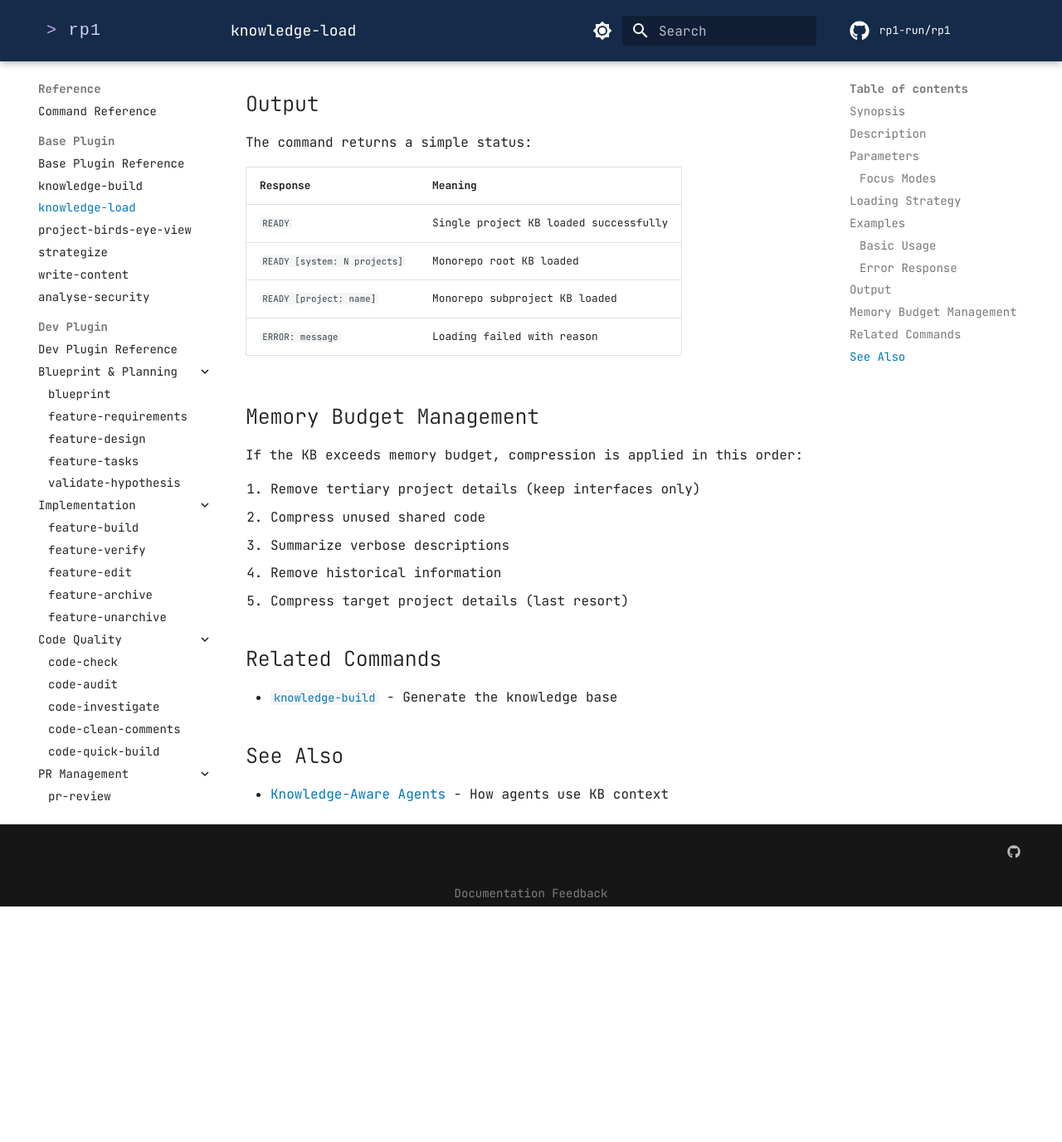
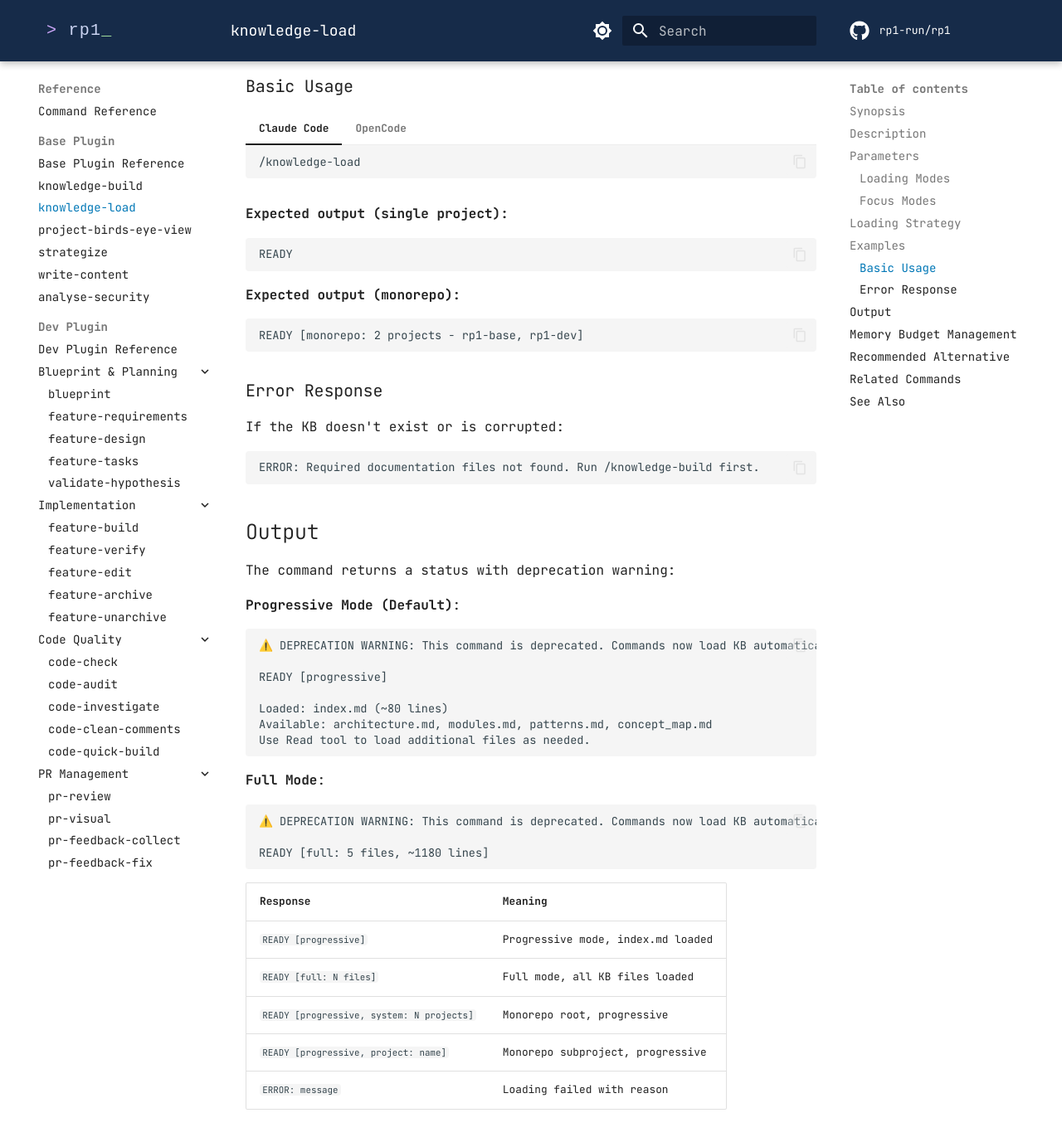
Before and after one commit to rp1-run/rp1, an MkDocs documentation site: the page built from docs/reference/base/knowledge-load.md, in a window 1280 px wide and 1400 px high, scrolled down 2185 px. Shown: the top 1377 px of the window at 83% size. Built offline with MkDocs 1.6.1 and Material for MkDocs 9.7.7, drawn with Linux system fonts in a browser that asks for light colours; comment, search, counter and statistics services are not loaded; before the commit the page ends 3278 px from its top, so only the background shows below that; some of the changed text lies outside the part shown.

Commit message:
feat: update docs with kb aware agentic flows

````diff
--- a/docs/reference/base/knowledge-load.md
+++ b/docs/reference/base/knowledge-load.md
@@ -1,4 +1,9 @@
 # knowledge-load
+
+!!! warning "Deprecated"
+    This command is **deprecated**. All rp1 commands are now self-contained and load KB context automatically via their agents. You no longer need to run `/knowledge-load` before using other commands.
+
+    **For agent developers**: Use direct Read tool calls to load KB files progressively. See [KB Loading Patterns](../../guides/kb-loading-patterns.md).
 
 Loads and prepares knowledge base context for downstream agents.
 
@@ -28,10 +33,18 @@
 
 | Parameter | Default | Description |
 |-----------|---------|-------------|
+| `mode` | `progressive` | Loading mode: `progressive` (index.md only) or `full` (all files) |
 | `RP1_ROOT` | `.rp1/` | Root directory for KB artifacts |
 | `PROJECT_PATH` | `.` | Project path (for monorepo subprojects) |
 | `FOCUS_MODE` | `balanced` | Context allocation strategy |
 | `MEMORY_BUDGET` | Auto | Memory limit for loaded context |
+
+### Loading Modes
+
+| Mode | Files Loaded | Use Case |
+|------|--------------|----------|
+| `progressive` | `index.md` only | Default; agents load more on-demand |
+| `full` | All KB files | Legacy; holistic analysis |
 
 ### Focus Modes
 
@@ -92,13 +105,32 @@
 
 ## Output
 
-The command returns a simple status:
+The command returns a status with deprecation warning:
+
+**Progressive Mode (Default)**:
+```
+⚠️ DEPRECATION WARNING: This command is deprecated. Commands now load KB automatically.
+
+READY [progressive]
+
+Loaded: index.md (~80 lines)
+Available: architecture.md, modules.md, patterns.md, concept_map.md
+Use Read tool to load additional files as needed.
+```
+
+**Full Mode**:
+```
+⚠️ DEPRECATION WARNING: This command is deprecated. Commands now load KB automatically.
+
+READY [full: 5 files, ~1180 lines]
+```
 
 | Response | Meaning |
 |----------|---------|
-| `READY` | Single project KB loaded successfully |
-| `READY [system: N projects]` | Monorepo root KB loaded |
-| `READY [project: name]` | Monorepo subproject KB loaded |
+| `READY [progressive]` | Progressive mode, index.md loaded |
+| `READY [full: N files]` | Full mode, all KB files loaded |
+| `READY [progressive, system: N projects]` | Monorepo root, progressive |
+| `READY [progressive, project: name]` | Monorepo subproject, progressive |
 | `ERROR: message` | Loading failed with reason |
 
 ## Memory Budget Management
@@ -111,6 +143,23 @@
 4. Remove historical information
 5. Compress target project details (last resort)
 
+## Recommended Alternative
+
+Instead of using this deprecated command, agents should load KB files directly:
+
+```markdown
+## 1. Load Knowledge Base
+
+Read `{RP1_ROOT}/context/index.md` to understand project structure.
+
+Based on your task, selectively load additional files:
+- Code review → Read `{RP1_ROOT}/context/patterns.md`
+- Bug investigation → Read `{RP1_ROOT}/context/architecture.md` + `modules.md`
+- Feature work → Read `{RP1_ROOT}/context/modules.md` + `patterns.md`
+```
+
+See [KB Loading Patterns Guide](../../guides/kb-loading-patterns.md) for complete documentation.
+
 ## Related Commands
 
 - [`knowledge-build`](knowledge-build.md) - Generate the knowledge base
@@ -118,3 +167,4 @@
 ## See Also
 
 - [Knowledge-Aware Agents](../../concepts/knowledge-aware-agents.md) - How agents use KB context
+- [KB Loading Patterns](../../guides/kb-loading-patterns.md) - Progressive loading for agents
--- a/mkdocs.yml
+++ b/mkdocs.yml
@@ -82,6 +82,7 @@
     - Bug Investigation: guides/bug-investigation.md
     - PR Review: guides/pr-review.md
     - Team Onboarding: guides/team-onboarding.md
+    - KB Loading Patterns: guides/kb-loading-patterns.md
   - Reference:
     - reference/index.md
     - Base Plugin:
````
Also changed, not shown: docs/concepts/knowledge-aware-agents.md (+11 -7 lines), docs/guides/index.md (+8 -0 lines), docs/guides/kb-loading-patterns.md (added, +210 -0 lines), plugins/base/README.md (+2 -2 lines), plugins/base/commands/knowledge-build.md (+2 -2 lines), plugins/base/commands/knowledge-load.md (+117 -11 lines).
